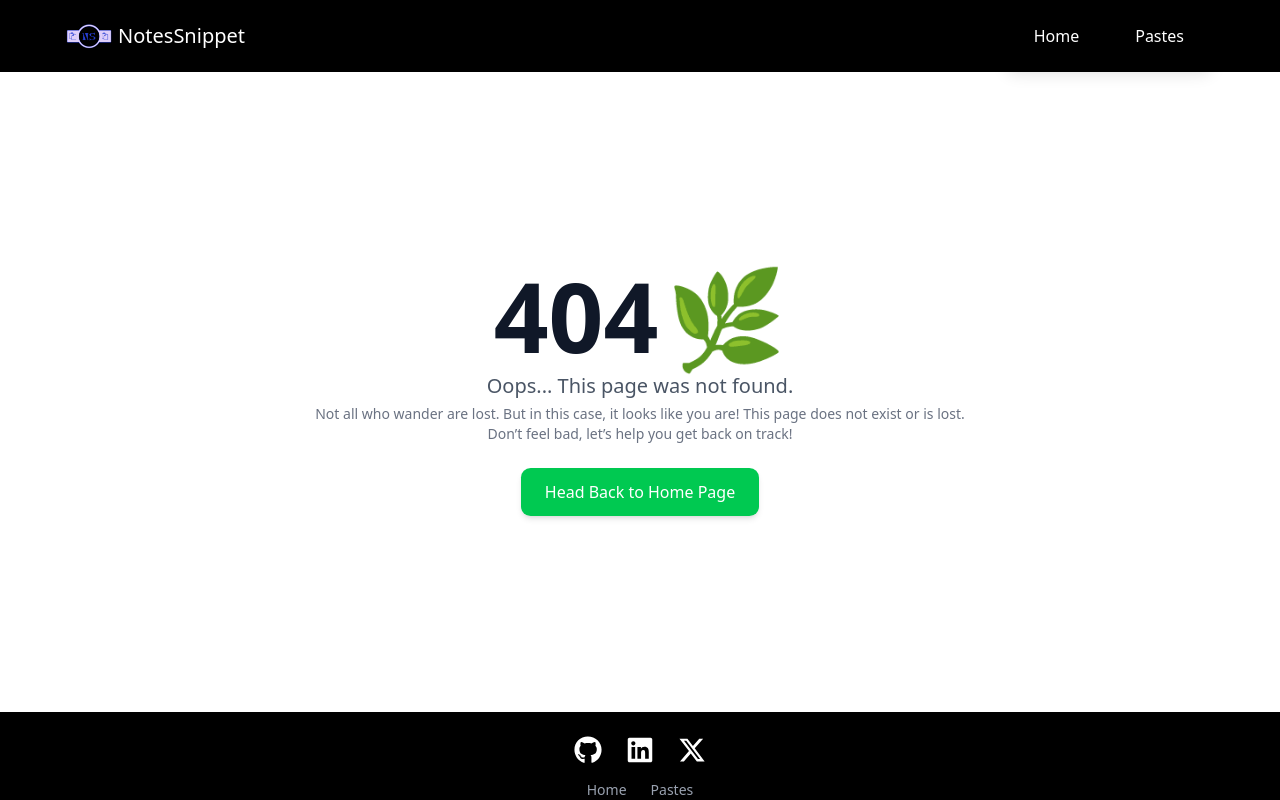
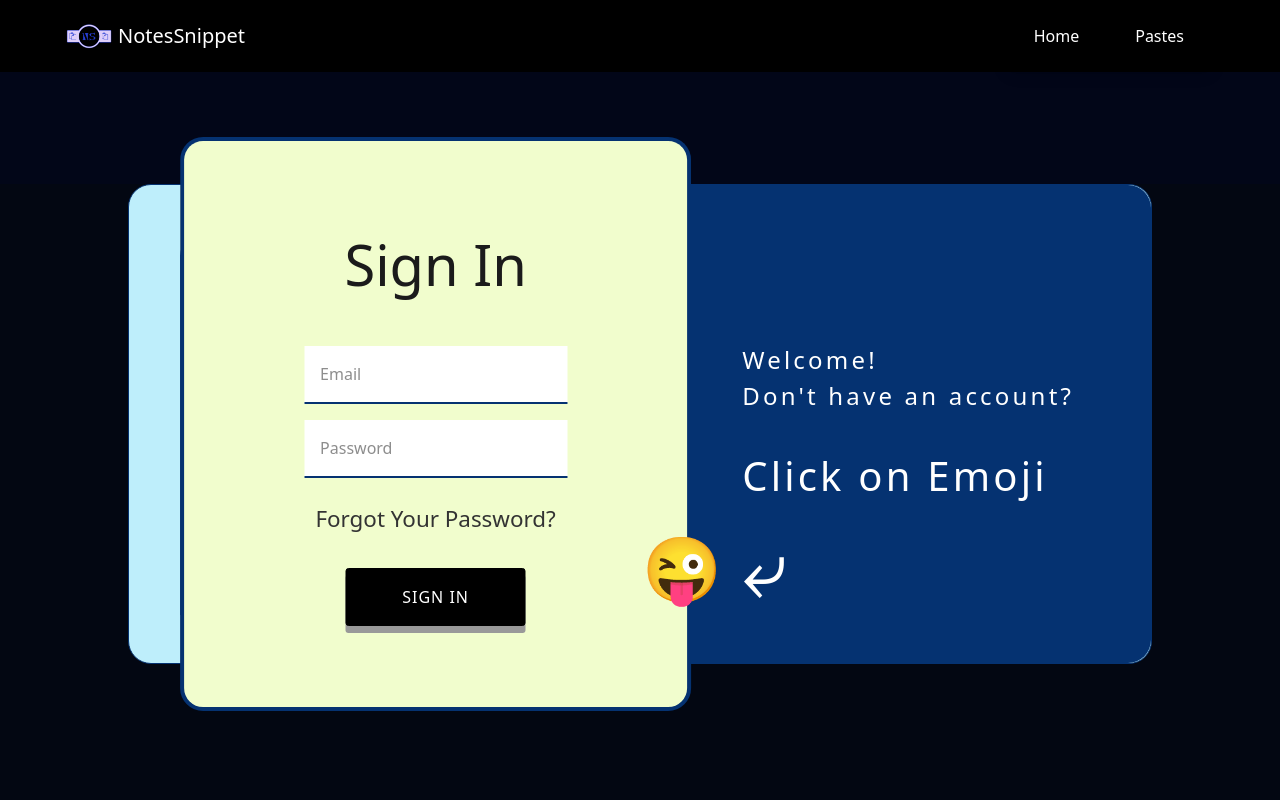
Before and after one commit to amit-prajapati-ap/NotesSnippet, a React (Vite) app: page /auth in a window 1280 px wide. Shown: the top 800 px of the page. Built offline with nearby package versions, Linux system fonts and the light colour scheme.

Commit message:
Created UI of Sign In and Up Page.

```diff
--- a/package.json
+++ b/package.json
@@ -22,6 +22,7 @@
     "react-icons": "^5.4.0",
     "react-redux": "^9.2.0",
     "react-router-dom": "^7.1.5",
+    "styled-components": "^6.1.15",
     "tailwind-merge": "^3.0.1",
     "tailwindcss": "^4.0.5",
     "tailwindcss-animate": "^1.0.7"
--- a/src/App.jsx
+++ b/src/App.jsx
@@ -7,6 +7,7 @@ import Pastes from './components/Pastes'
 import Footer from './components/Footer'
 import PageNotFound from './components/PageNotFound'
 import Navbar from './components/NavBar'
+import AuthForm from './components/AuthForm'
 
 const router = createBrowserRouter(
   [
@@ -38,6 +39,15 @@ const router = createBrowserRouter(
       </div>
     },
     {
+      path: '/auth',
+      element:
+      <div>
+        <NavBar/>
+        <AuthForm/>
+        <Footer/>
+      </div>
+    },
+    {
       path: '*',
       element:
       <div>
--- /dev/null
+++ b/src/components/AuthForm.jsx
@@ -0,0 +1,308 @@
+import React, { useState } from "react";
+import styled, { keyframes } from "styled-components";
+
+const move = keyframes`
+0%{
+    opacity:0;
+
+}
+95%{
+    opacity:1;
+
+}
+
+`;
+const BackgroundBox = styled.div`
+  background-color: #beeefb;
+  height: 60%;
+  width: 80%;
+
+  display: flex;
+  justify-content: center;
+  align-items: center;
+
+  margin-inline: auto;
+  margin-top: 7rem;
+
+  position: relative;
+  border-radius: 23px;
+  border: 1px solid #053271;
+
+  .text1 {
+    z-index: ${(props) => (props.clicked ? "-700" : "700")};
+    transform: ${(props) =>
+      props.clicked ? "translateX(0)" : "translateX(100%)"};
+    transition: transform 1s ease-in-out;
+    animation: ${(props) => (props.clicked ? move : "none")} 1.5s;
+  }
+
+  .text2 {
+    z-index: ${(props) => (props.clicked ? "700" : "-700")};
+    animation: ${(props) => (props.clicked ? "none" : move)} 1.5s;
+
+    transform: ${(props) =>
+      props.clicked ? "translateX(-100%)" : "translateX(0%)"};
+    transition: transform 1s ease-in-out;
+  }
+
+  .signin {
+    position: absolute;
+    top: 0%;
+    left: 30%;
+    text-align: center;
+    z-index: ${(props) => (props.clicked ? "-600" : "500")};
+    transform: ${(props) => (props.clicked ? "none" : "translateX(-50%)")};
+    transition: all 1s;
+  }
+  .signup {
+    position: absolute;
+    top: 0%;
+    right: 30%;
+    text-align: center;
+    z-index: ${(props) => (props.clicked ? "500" : "-500")};
+    transform: ${(props) => (props.clicked ? "translateX(50%)" : "none")};
+    transition: all 1s;
+  }
+`;
+
+const Box1 = styled.div`
+  background-color: #f1fdcd;
+  width: 50%;
+  height: 100%;
+  position: absolute;
+  left: 0;
+  top: 0;
+
+  transform: ${(props) =>
+    props.clicked ? "translateX(90%)" : "translateX(10%)"};
+
+  transition: transform 1s;
+
+  &::after,
+  &::before {
+    content: "";
+    position: absolute;
+    width: 100%;
+    height: 100%;
+    background-color: #f1fdcd;
+
+    z-index: -200;
+  }
+
+  &::before {
+    top: 3rem;
+    border-radius: 23px;
+    border: 4px solid #053271;
+  }
+
+  &::after {
+    bottom: 3rem;
+    border-radius: 23px 23px 0 0;
+    border-top: 4px solid #053271;
+    border-right: 4px solid #053271;
+    border-left: 4px solid #053271;
+  }
+`;
+
+const Box2 = styled.div`
+  background-color: #053271;
+  width: 45%;
+  height: 100%;
+  position: absolute;
+  right: 0;
+  top: 0;
+
+  z-index: 600;
+  transform: ${(props) =>
+    props.clicked ? "translateX(-122%)" : "translateX(0%)"};
+  transition: transform 1s;
+
+  border-radius: ${(props) =>
+    props.clicked ? "23px 0 0 23px" : "0 23px 23px 0"};
+`;
+
+const Form = styled.form`
+  color: #1b1b1b;
+  display: flex;
+  flex-direction: column;
+  align-items: center;
+  justify-content: center;
+  height: 100%;
+  padding: 0 4rem;
+
+  /* z-index: 100; */
+`;
+
+const Input = styled.input`
+  background-color: #fff;
+  border: none;
+  border-bottom: 2px solid #053271;
+
+  padding: 1rem 1rem;
+  margin: 0.5rem 0;
+  width: 100%;
+
+  &:focus {
+    outline: none;
+    border: none;
+    border: 2px solid #053271;
+  }
+`;
+
+const Button = styled.button`
+  border-radius: 3px;
+  padding: 1rem 3.5rem;
+  margin-top: 1rem;
+  border: 1px solid black;
+  background-color: black;
+  color: #fff;
+  text-transform: uppercase;
+  cursor: pointer;
+  letter-spacing: 1px;
+
+  box-shadow: 0 7px #999;
+
+  &:hover {
+    background-color: #1b1b1b;
+  }
+  &:active {
+    background-color: black;
+
+    box-shadow: 0 5px #666;
+    transform: translateY(4px);
+  }
+
+  &:focus {
+    outline: none;
+  }
+`;
+
+const Title = styled.h1`
+  font-size: 3.5rem;
+  margin-bottom: 2rem;
+`;
+
+const Link = styled.a`
+  text-decoration: none;
+  color: #333;
+  font-size: 1.4rem;
+  margin: 1rem 0;
+`;
+
+const ButtonAnimate = styled.button`
+  position: absolute;
+  z-index: 1000;
+  height: 5rem;
+  width: 5rem;
+  top: 70%;
+  border: none;
+  cursor: pointer;
+
+  right: ${(props) => (props.clicked ? "52%" : "42%")};
+
+  transform: ${(props) => (props.clicked ? "rotate(360deg)" : "rotate(0)")};
+
+  transition: all 1.5s;
+  background-color: transparent;
+
+  &::before {
+    content: "😜";
+    font-size: 4rem;
+  }
+
+  &:focus {
+    outline: none;
+  }
+`;
+
+const Text = styled.div`
+  position: absolute;
+  z-index: 1000;
+  font-size: 1.5rem;
+  display: flex;
+  flex-direction: column;
+  letter-spacing: 0.2rem;
+  color: #fff;
+
+  .attention {
+    font-size: 2.5rem;
+    position: relative;
+    margin-top: 2rem;
+  }
+
+  .attention-icon {
+    position: absolute;
+    right: ${(props) => (props.clicked ? "0" : "none")};
+    top: 100%;
+    font-size: 5rem;
+  }
+`;
+
+function FormComponent() {
+  const [click, setClick] = useState(false);
+  const handleClick = () => setClick(!click);
+  return (
+    <div className="h-screen w-full bg-gray-950">
+      {" "}
+      <BackgroundBox clicked={click}>
+        <ButtonAnimate clicked={click} onClick={handleClick}></ButtonAnimate>
+
+        <Form className="signin">
+          <Title>Sign In</Title>
+          <Input type="email" name="email" id="emailId" placeholder="Email" />
+          <Input
+            type="password"
+            name="password"
+            id="passwordId"
+            placeholder="Password"
+          />
+          <Link href="#">Forgot Your Password?</Link>
+          <Button>Sign In</Button>
+        </Form>
+
+        <Form className="signup">
+          <Title>Sign Up</Title>
+          <Input
+            type="text"
+            name="username"
+            id="usernameId"
+            placeholder="Username"
+          />
+
+          <Input type="email" name="email" id="emailId" placeholder="Email" />
+          <Input
+            type="password"
+            name="password"
+            id="passwordId"
+            placeholder="Password"
+          />
+          <Link href="#" onClick={handleClick}>
+            Already have an Account?
+          </Link>
+          <Button>Sign Up</Button>
+        </Form>
+
+        <Text className="text1 absolute right-[40%]" clicked={click}>
+          <h1>Welcome!</h1>
+          Don't have an account?
+          <br />
+          <span className="attention">Click on Emoji</span>
+          <span className="attention-icon">⤶</span>
+        </Text>
+
+        <Text className="text2 text1 absolute left-[40%]" clicked={click}>
+          <h1>Hi There!</h1>
+          Already have an account?
+          <br />
+          <span className="attention">Click on Emoji</span>
+          <span className="attention-icon">⤷</span>
+        </Text>
+
+        <Box1 clicked={click} />
+        <Box2 clicked={click} />
+      </BackgroundBox>
+    </div>
+  );
+}
+
+export default FormComponent;
```
Also changed, not shown: 1 other file (tests, documents, lock files or other folders).
